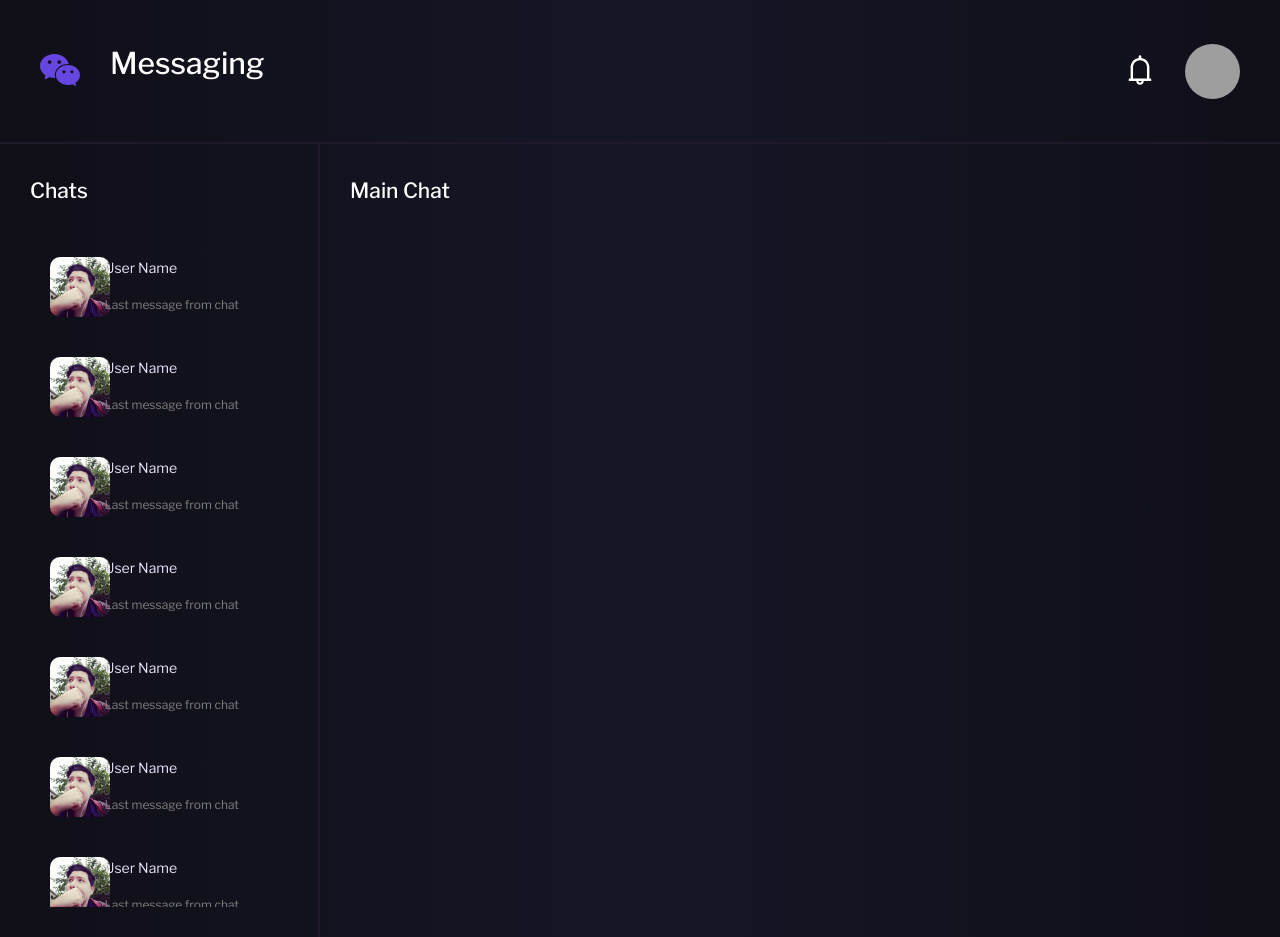
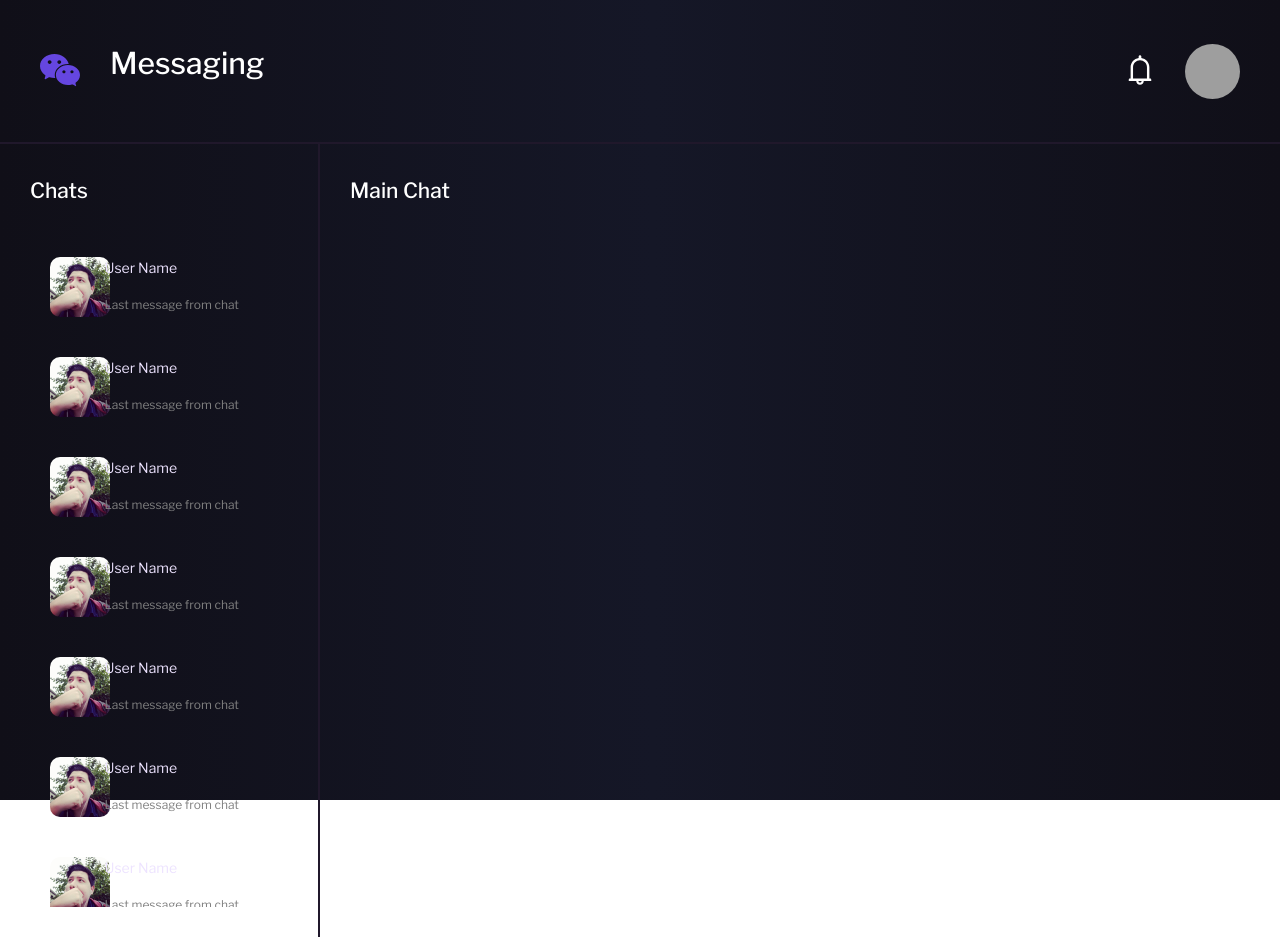
Before and after one commit to qel0s/react-chat, a React (Create React App) app: page / in a window 1280 px wide. Built offline with nearby package versions, Linux system fonts and the light colour scheme; grey boxes are pictures that could not be loaded.

Commit message:
Update index.css

```diff
--- a/src/index.css
+++ b/src/index.css
@@ -59,6 +59,7 @@
     color: white;
     background: rgb(16,15,24);
     background: linear-gradient(90deg, rgba(16,15,24,1) 0%, rgba(21,23,39,1) 51%, rgba(16,15,24,1) 100%);
+    height: calc(100vh - 144px) !important ;
 }
 
 .chat-list-container{
```
